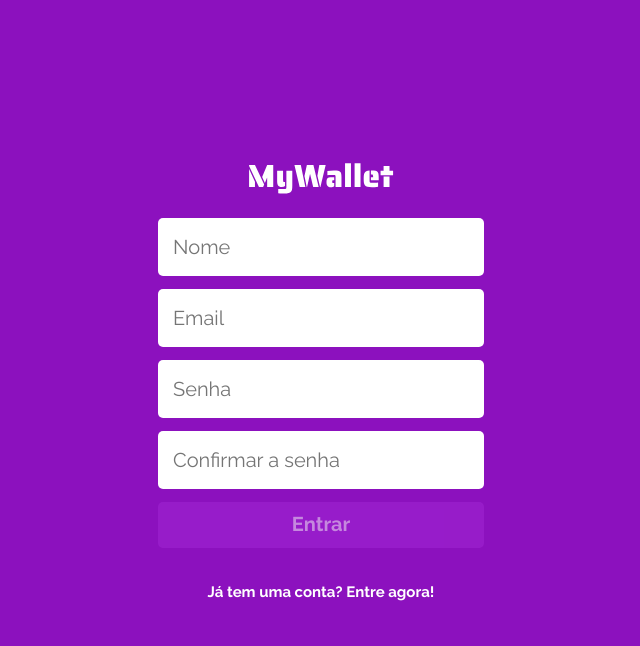
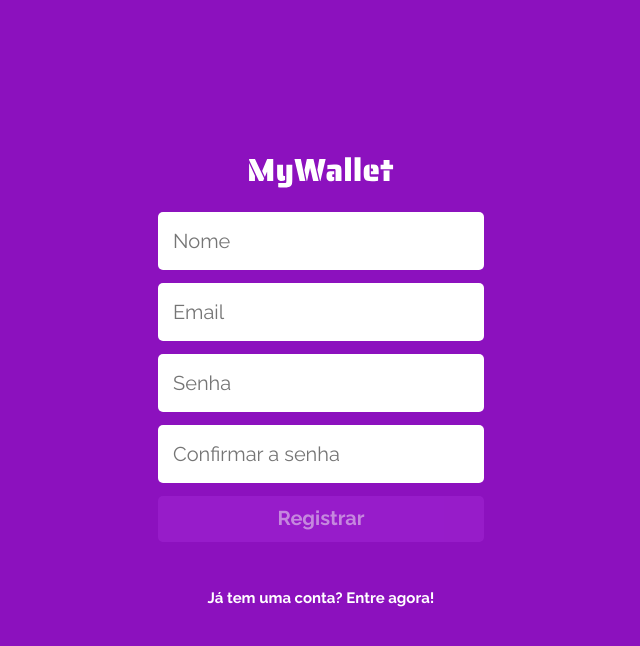
Before and after one commit to pedrohperoni/MyWallet---front, a React (Create React App) app: page /register in a window 1280 px wide. Shown: the top 646 px of the page, without its empty margins (319-959 px from the left). Built offline with nearby package versions, Linux system fonts and the light colour scheme; a web font is replaced by a local one.

Commit message:
FIX routes

```diff
--- a/src/components/GlobalComponents/Button.js
+++ b/src/components/GlobalComponents/Button.js
@@ -8,6 +8,7 @@ const Button = styled.button`
   width: 326px;
   height: 46px;
   border-radius: 5px;
+  margin-bottom: 12px;
   display: flex;
   align-items: center;
   justify-content: center;
--- a/src/components/HomeComponents/Balance.js
+++ b/src/components/HomeComponents/Balance.js
@@ -18,7 +18,7 @@ const Balance = styled.div`
   }
 
   span {
-    color: var(--green);
+    color: ${(props) => (props.balance ? "var(--green)" : "var(--red)")};
     font-size: 17px;
     line-height: 20px;
     margin: 0 12px;
--- a/src/pages/Home/index.js
+++ b/src/pages/Home/index.js
@@ -45,6 +45,8 @@ export default function Home() {
       progress: undefined,
     });
 
+  let newTransactions = [];
+
   const getTransactions = () => {
     axios
       .get("http://localhost:5000/transactions", {
@@ -53,11 +55,12 @@ export default function Home() {
         },
       })
       .then((res) => {
-        console.log([...res.data]);
+        console.log("recebido", [...res.data]);
         setTransactions([...res.data]);
+        newTransactions = [...res.data];
         getBalance();
       })
-      .catch((err) => {
+      .catch((error) => {
         notify();
         setShowOverlay(true);
         setTimeout(() => {
@@ -67,12 +70,13 @@ export default function Home() {
   };
 
   function getBalance() {
-    if (transactions.length > 0) {
+    console.log("getBalance", newTransactions.length);
+    if (newTransactions.length > 0) {
       let sum = 0;
-      for (let i = 0; i < transactions.length; i++) {
-        transactions[i].type === "outgoing"
-          ? (sum -= parseInt(transactions[i].value))
-          : (sum += parseInt(transactions[i].value));
+      for (let i = 0; i < newTransactions.length; i++) {
+        newTransactions[i].type === "outgoing"
+          ? (sum -= parseInt(newTransactions[i].value))
+          : (sum += parseInt(newTransactions[i].value));
       }
       setBalance(sum);
     }
@@ -122,14 +126,14 @@ export default function Home() {
                 key={transaction._id}
                 type={transaction.type === "incoming"}
               >
-                <span>23/01</span>
+                <span>{transaction.date}</span>
                 <p>{transaction.description}</p>
                 <span>{transaction.value}</span>
               </Transaction>
             ))}
           </TransactionBox>
 
-          <Balance>
+          <Balance balance={balance >= 0 ? true : false}>
             <p>SALDO</p>
             <span>{balance}</span>
           </Balance>
--- a/src/pages/IncomingTransaction/index.js
+++ b/src/pages/IncomingTransaction/index.js
@@ -43,6 +43,7 @@ export default function IncomingTransaction() {
 
   function handleSubmit(e) {
     e.preventDefault();
+    const date = new Date().toISOString().slice(5, 10);
 
     axios
       .post(
@@ -51,6 +52,7 @@ export default function IncomingTransaction() {
           description,
           value,
           type: "incoming",
+          date,
         },
         {
           headers: {
--- a/src/pages/Login/index.js
+++ b/src/pages/Login/index.js
@@ -1,6 +1,7 @@
 import {
   Button,
   Form,
+  FormWarning,
   Input,
   StyledLink,
 } from "../../components/GlobalComponents";
@@ -15,6 +16,7 @@ import axios from "axios";
 export default function Login() {
   const [email, setEmail] = useState("");
   const [password, setPassword] = useState("");
+  const [loginError, setLoginError] = useState(false);
 
   const { setToken } = useContext(TokenContext);
   const { setUser } = useContext(UserContext);
@@ -38,7 +40,10 @@ export default function Login() {
       })
       .catch((error) => {
         console.log(error.response);
-        alert("erro no submit do form");
+        setLoginError(true);
+        setInterval(() => {
+          setLoginError(false);
+        }, 2000);
       });
   }
 
@@ -63,7 +68,14 @@ export default function Login() {
           onChange={(e) => setPassword(e.target.value)}
           required
         />
-        <Button type="submit">Entrar</Button>
+        <Button type="button" onClick={handleSubmit} enabled={!loginError}>
+          Entrar
+        </Button>
+        {loginError ? (
+          <FormWarning>Nome de usuário ou senha incorreta</FormWarning>
+        ) : (
+          ""
+        )}
         <StyledLink to="/register">Primeira vez? Cadastre-se</StyledLink>
       </Form>
     </LoginContainer>
--- a/src/pages/OutgoingTransaction/index.js
+++ b/src/pages/OutgoingTransaction/index.js
@@ -43,7 +43,7 @@ export default function IncomingTransaction() {
 
   function handleSubmit(e) {
     e.preventDefault();
-
+    const date = new Date().toISOString().slice(5, 10);
     axios
       .post(
         "http://localhost:5000/transactions",
@@ -51,6 +51,7 @@ export default function IncomingTransaction() {
           description,
           value,
           type: "outgoing",
+          date,
         },
         {
           headers: {
--- a/src/pages/Register/index.js
+++ b/src/pages/Register/index.js
@@ -18,7 +18,28 @@ export default function Register() {
   const [name, setName] = useState("");
   const [confirmPassword, setConfirmPassword] = useState("");
 
+  const [nameValidation, setNameValidation] = useState(false);
+  const [emailValidation, setEmailValidation] = useState(false);
+
   const navigate = useNavigate();
+
+  const handleNameChange = (e) => {
+    setName(e.target.value);
+    if (/^[a-zA-Z\s]*$/.test(e.target.value)) {
+      setNameValidation(true);
+    } else {
+      setNameValidation(false);
+    }
+  };
+
+  const handleEmailChange = (e) => {
+    setEmail(e.target.value.toLowerCase());
+    if (/^[\w-.]+@([\w-]+\.)+[\w-]{2,4}$/.test(e.target.value.toLowerCase())) {
+      setEmailValidation(true);
+    } else {
+      setEmailValidation(false);
+    }
+  };
 
   function handleSubmit(e) {
     e.preventDefault();
@@ -41,8 +62,6 @@ export default function Register() {
       });
   }
 
-  console.log(email);
-
   return (
     <RegisterContainer>
       <img src={Logo} alt="MyWallet" />
@@ -53,7 +72,7 @@ export default function Register() {
           placeholder="Nome"
           required
           value={name}
-          onChange={(e) => setName(e.target.value)}
+          onChange={handleNameChange}
         />
         {/^[a-zA-Z\s]*$/.test(name) ? (
           ""
@@ -66,8 +85,14 @@ export default function Register() {
           placeholder="Email"
           required
           value={email}
-          onChange={(e) => setEmail(e.target.value.toLowerCase())}
+          onChange={handleEmailChange}
         />
+        {/^[\w-\.]+@([\w-]+\.)+[\w-]{2,4}$/.test(email.toLowerCase()) ||
+        email === "" ? (
+          ""
+        ) : (
+          <FormWarning>Insira um e-mail num formato válido!</FormWarning>
+        )}
         <Input
           type="password"
           name="password"
@@ -76,6 +101,12 @@ export default function Register() {
           value={password}
           onChange={(e) => setPassword(e.target.value)}
         />
+        {password.length > 3 || password.length === 0 ? (
+          ""
+        ) : (
+          <FormWarning>Sua senha deve ter mais de 3 carcteres!</FormWarning>
+        )}
+
         <Input
           type="password"
           name="confirmPassword"
@@ -90,7 +121,18 @@ export default function Register() {
           <FormWarning>As senhas devem ser iguais!</FormWarning>
         )}
 
-        <Button type="submit">Entrar</Button>
+        <Button
+          type="button"
+          onClick={handleSubmit}
+          enabled={
+            nameValidation &&
+            emailValidation &&
+            password === confirmPassword &&
+            password.length > 3
+          }
+        >
+          Registrar
+        </Button>
         <StyledLink to="/">Já tem uma conta? Entre agora!</StyledLink>
       </Form>
     </RegisterContainer>
```
